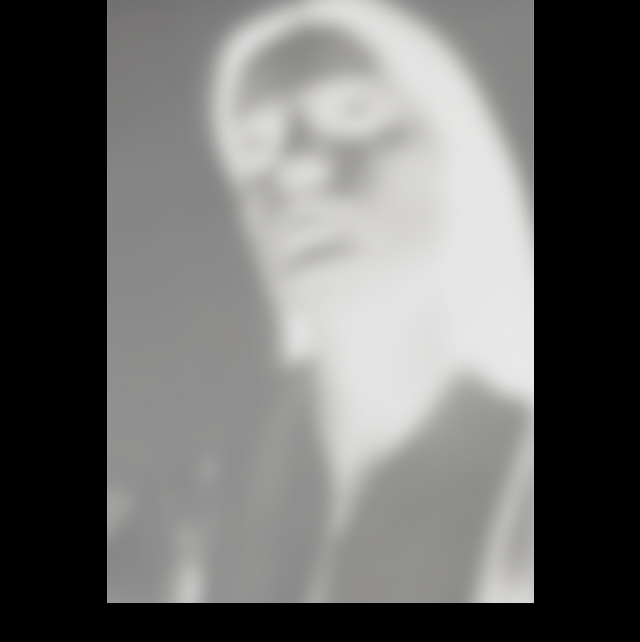
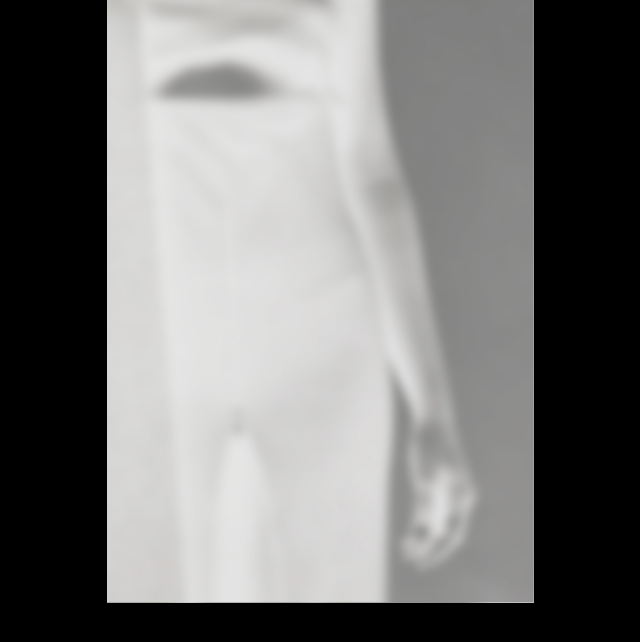
Before and after one commit to Stan83W/Liquid-Distortion-Test, a plain HTML site: page index.html in a window 1280 px wide. Shown: the whole page, without its empty margins (320-960 px from the left). Drawn offline with nearby package versions, Linux system fonts and the light colour scheme.

Commit message:
image changes

```diff
--- a/index.html
+++ b/index.html
@@ -24,7 +24,7 @@
       var hoverDistort = new hoverEffect({
             parent: document.querySelector('.wrapper'),
             intensity: 0.7,
-            image1: 'img_one.jpg',
+            image1: 'img_three.jpg',
             image2: 'img_two.jpg',
             speedIn: 7,
             speedOut: 7,
```
